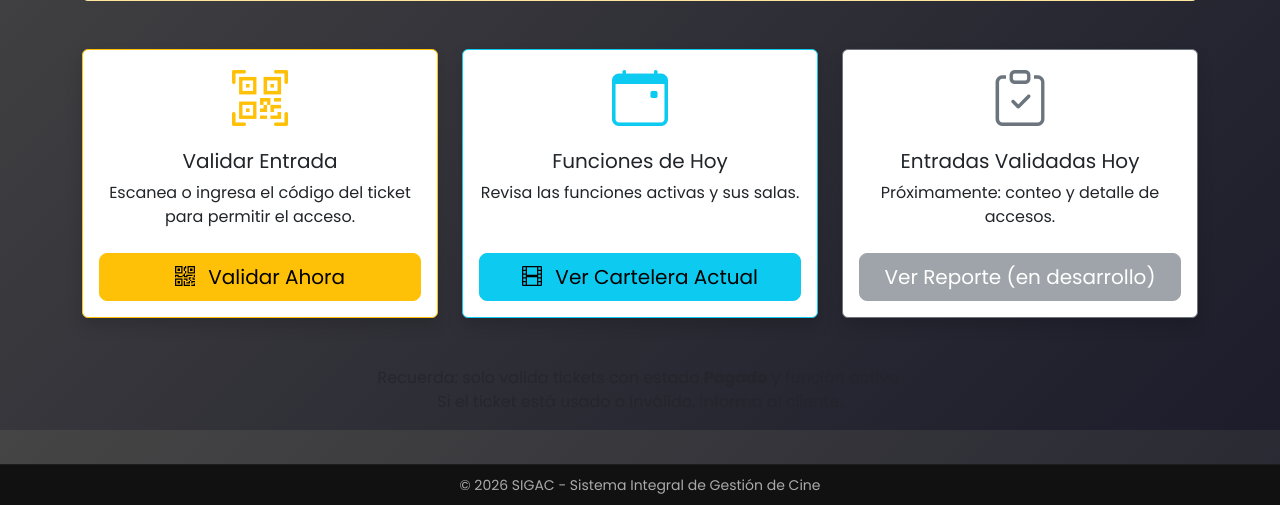
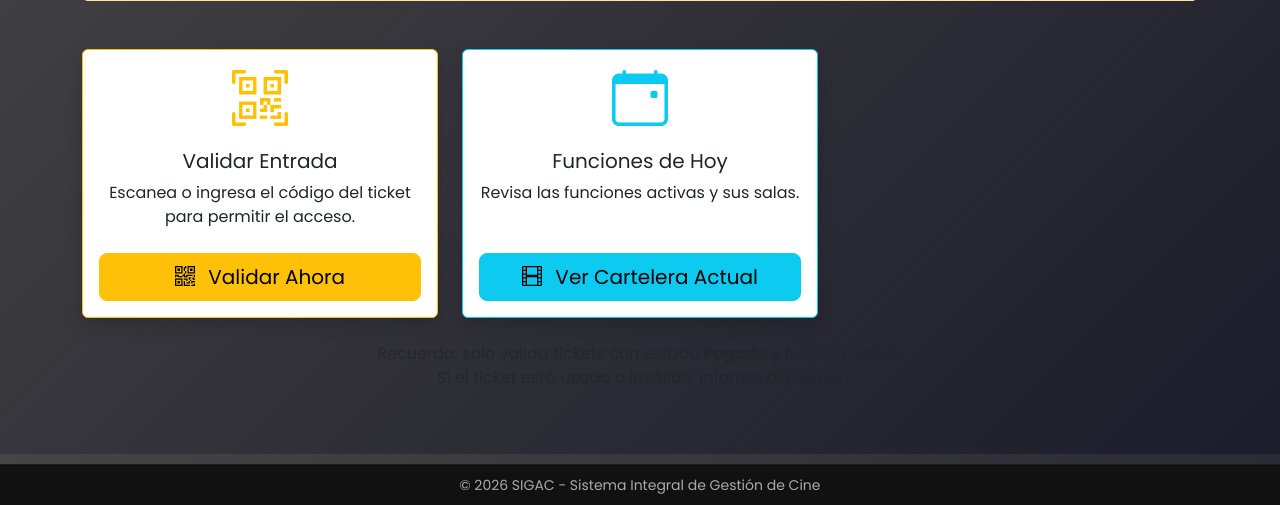
Before and after one commit to Papelcra/sigac, a Django app: template users/templates/users/vigilante_dashboard.html in a window 1280 px wide. Shown: the part 295-800 px from the top of the page. Run offline with Django 5.2, Linux system fonts and the light colour scheme; the template is opened without the code that fills it, so the values that code supplies are empty.

```diff
--- a/users/templates/users/vigilante_dashboard.html
+++ b/users/templates/users/vigilante_dashboard.html
@@ -41,21 +41,6 @@
             </div>
         </div>
 
-        <!-- Reporte del día (placeholder) -->
-        <div class="col-md-6 col-lg-4">
-            <div class="card shadow h-100 border-secondary">
-                <div class="card-body text-center d-flex flex-column justify-content-center">
-                    <i class="bi bi-clipboard-check display-4 text-secondary mb-3"></i>
-                    <h5 class="card-title">Entradas Validadas Hoy</h5>
-                    <p class="card-text mb-4">Próximamente: conteo y detalle de accesos.</p>
-                    <button class="btn btn-secondary btn-lg w-100 mt-auto disabled">
-                        Ver Reporte (en desarrollo)
-                    </button>
-                </div>
-            </div>
-        </div>
-    </div>
-
     <!-- Mensaje motivador o info adicional -->
     <div class="text-center mt-4">
         <p class="text-muted">
```
